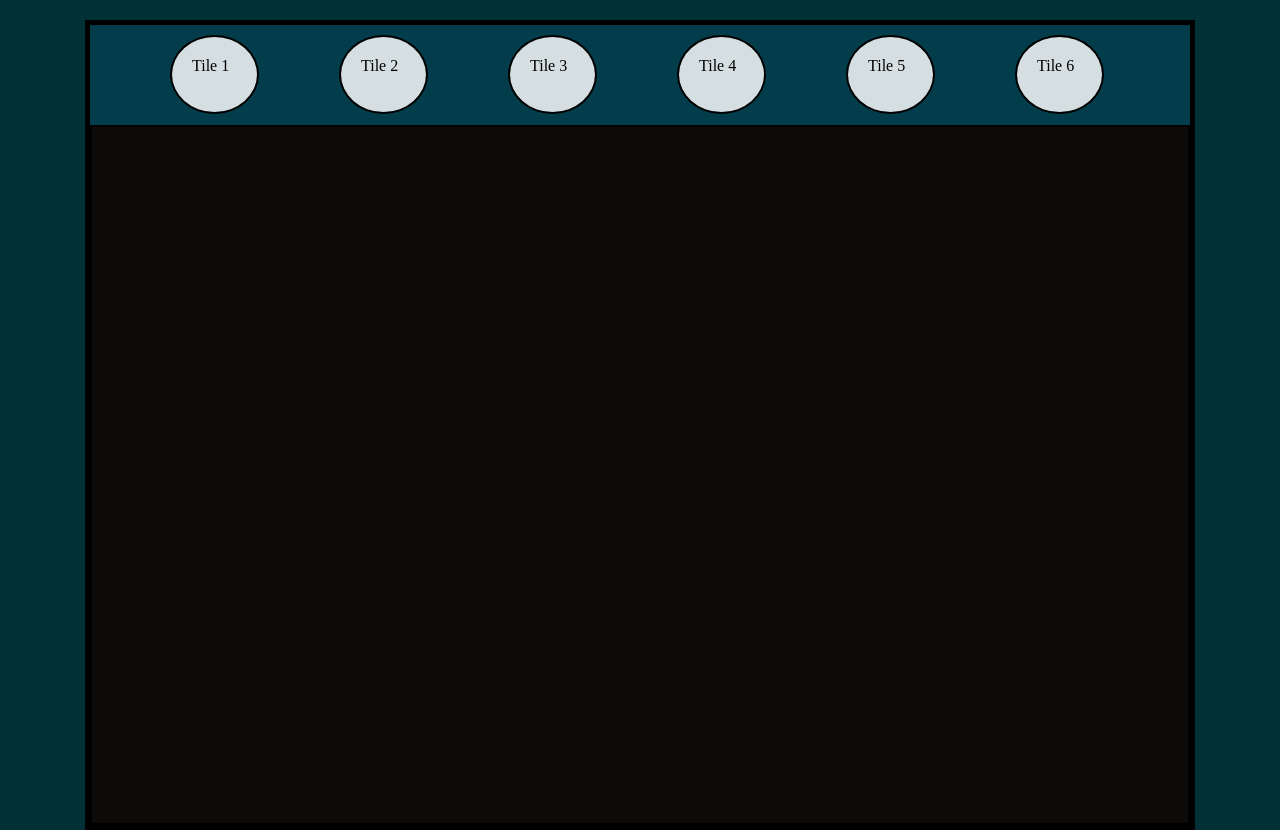
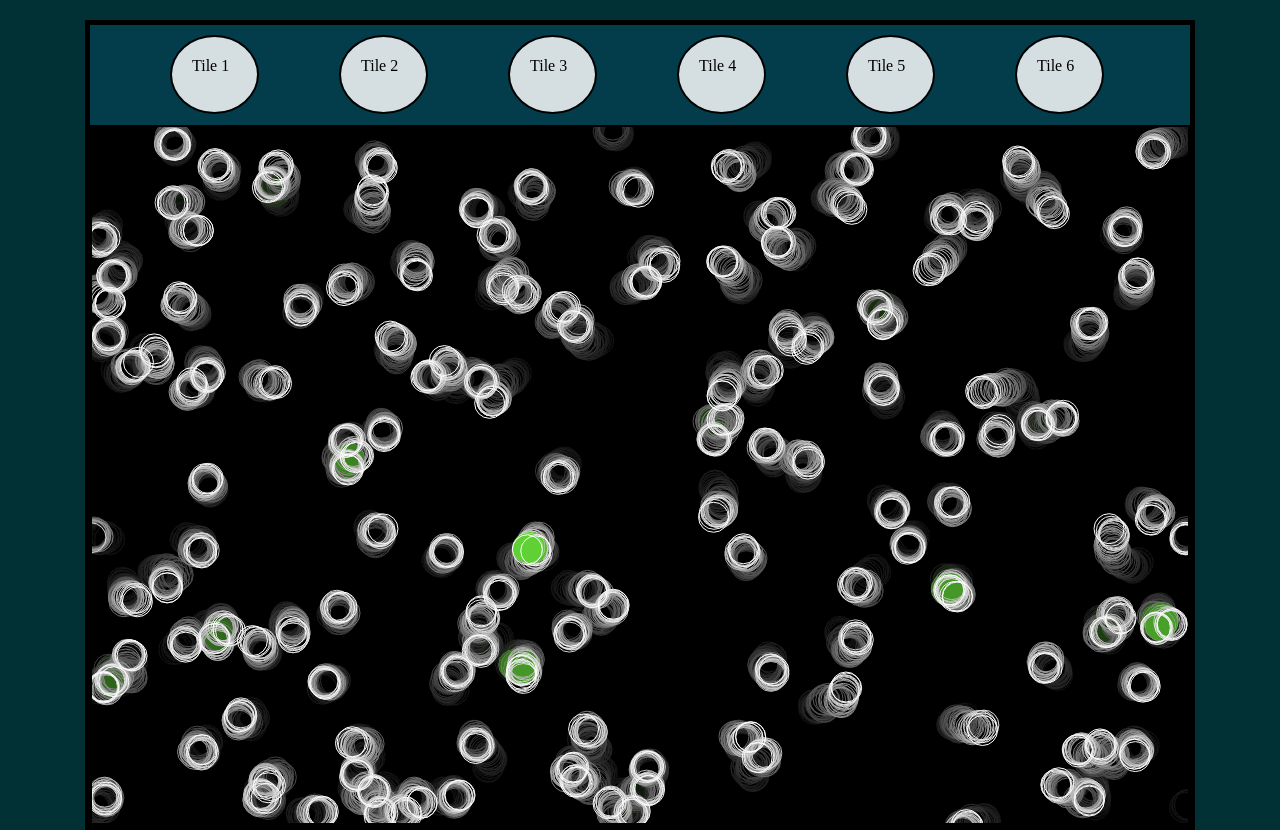
Before and after one commit to 798759/Advanced_Animation_2020, a plain HTML site: page Lab 925 Vectors/index.html in a window 1280 px wide. Drawn offline with Linux system fonts and the light colour scheme; animation ran at ten frames a second.

Commit message:
finsished project

```diff
--- a/Lab 925 Vectors/bubble.js
+++ b/Lab 925 Vectors/bubble.js
@@ -1,8 +1,7 @@
 //  Bubble constructor function +++++++++++++++++++++++++++++
 function Bubble(x, y, dx, dy, rad, clr){
     this.vector = new JSVector(x,y);
-    this.dx = dx;
-    this.dy = dy;
+    this.vel = new JSVector(dx,dy);
     this.rad = rad;///2;
     this.clr = clr;
     this.isOverlapping = false;
@@ -23,7 +22,7 @@ Bubble.prototype.checkOverlapping = function(){
     let b = game.bubbles;
     for(let i = 0; i < b.length; i++){ // for all the bubbles
        if(this !== b[i]){   // if not this bubble
-         let d = this.vector.distance(b[i]);
+         let d = this.vector.distance(b[i].vector);
          if(d < this.rad + b[i].rad){
             this.isOverlapping = true;
             this.clr =  "rgba(100,220,55,10)"
@@ -56,18 +55,18 @@ Bubble.prototype.render = function(){
 // Move the bubble in a random direction
 Bubble.prototype.update = function(){
     if(!game.gamePaused){
-      this.dx = Math.random()*6-3;
-      this.dy = Math.random()*6-3;
-      this.vector.x += this.dx;
-      this.vector.y += this.dy;
+      this.vel.x = Math.random()*6-3;
+      this.vel.y = Math.random()*6-3;
+      this.vector.x += this.vel.x;
+      this.vector.y += this.vel.y;
     }
   }
 
 // When a bubble hits an edge of the canvas, it wraps around to the opposite edge.
 Bubble.prototype.checkEdges = function(){
     let canvas = game.canvas;
-    if(this.x > canvas.width)  this.x = 0; // wrap around from right to left
-    if(this.x < 0)  this.x = canvas.width; // wrap around from left to right
-    if(this.y > canvas.height)  this.y = 0; // wrap around from bottom to top
-    if(this.y < 0)  this.y = canvas.height; // wrap around from top to bottom
+    if(this.vector.x > canvas.width)  this.vector.x = 0; // wrap around from right to left
+    if(this.vector.x < 0)  this.vector.x = canvas.width; // wrap around from left to right
+    if(this.vector.y > canvas.height)  this.y = 0; // wrap around from bottom to top
+    if(this.vector.y < 0)  this.vector.y = canvas.height; // wrap around from top to bottom
   }
--- a/Lab 925 Vectors/index.html
+++ b/Lab 925 Vectors/index.html
@@ -7,6 +7,7 @@
     <script src="jsvector.js"></script>
     <script src="gamearea.js"></script>
     <script src="game.js"></script>
+    <script src="bubble.js"></script>
 
   </head>
 
--- a/Lab 925 Vectors/jsvector.js
+++ b/Lab 925 Vectors/jsvector.js
@@ -2,7 +2,7 @@
 //  Add your name here
 //  Add project name here
 // The class constructor
-function JSVector(x = 0,y = 0){
+function JSVector(x= 0,y = 0){
         this.x = x;
         this.y = y;
 }
@@ -81,7 +81,7 @@ JSVector.prototype.limit = function(lim){
 
 // Get the distance between this vector and another one
 JSVector.prototype.distance = function(v2){
-  return(Math.sqrt((this.x-v2.x)*(this.x-v2.x) + (this.y-v2.y)*(this.y-v2.y)));
+  return(Math.sqrt(v2.x-this.x)*(v2.x-this.x)+ (v2.y-this.y)*(v2.y-this.y));
 }
 
 // Get square of the distance between this vector and another one
```
